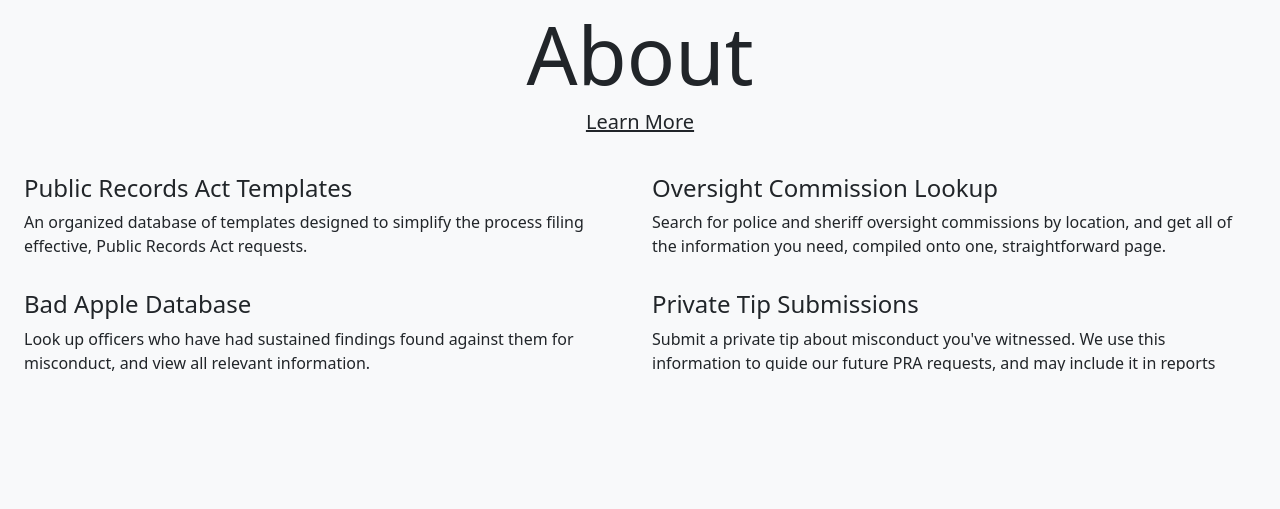
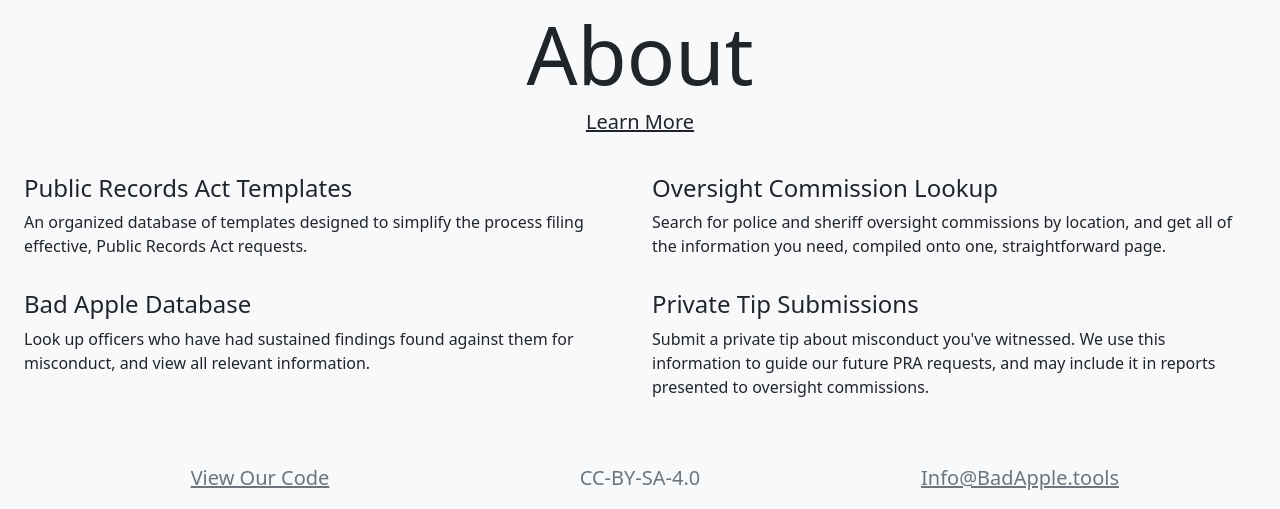
Before and after one commit to P5vc/bad-apple-backend, a Django app: page / in a window 1280 px wide. Shown: the part 900-1409 px from the top of the page. Before the commit the page ends 1271 px from the top, so only its background shows below. Run offline with Django 3.2, Linux system fonts and the light colour scheme; data comes from the database, SQL or seed files in the repository; parts of the project's set-up code (start-up, migrations or seed data) failed here and were passed over; some libraries are stand-ins or nearby versions.

Commit message:
Added footer

```diff
--- a/BadApple/mainSite/templates/base.html
+++ b/BadApple/mainSite/templates/base.html
@@ -47,6 +47,19 @@
         </nav>
         {% block content %}
         {% endblock %}
+        <div class="container mb-3 mt-5">
+            <div class="row">
+                <div class="col-4 text-center">
+                    <p class="fs-5 linkThin mb-0 text-secondary"><a href="https://GitHub.com/P5vc" class="text-reset">{% translate 'View Our Code' %}</a></p>
+                </div>
+                <div class="col-4 text-center">
+                    <p class="fs-5 mb-0 text-secondary">CC-BY-SA-4.0</p>
+                </div>
+                <div class="col-4 text-center">
+                    <p class="fs-5 linkThin mb-0 text-secondary"><a href="mailto:info@badapple.tools" class="text-reset">Info@BadApple.tools</a></p>
+                </div>
+            </div>
+        </div>
         <script src="{% static 'js/bootstrap.bundle.min.js' %}"></script>
         {% block customJS %}
         {% endblock %}
--- a/BadApple/mainSite/templates/commission.html
+++ b/BadApple/mainSite/templates/commission.html
@@ -16,7 +16,7 @@
 
 
 {% block content %}
-        <div class="align-content-center align-items-center bg-dark container d-flex flex-wrap h-100 justify-content-center min-vh-100 min-vw-100 w-100">
+        <div class="align-content-center align-items-center container d-flex flex-wrap h-100 justify-content-center min-vh-100 min-vw-100 w-100">
             <div class="container maxWidthReduced mb-4 mt-4">
                 <div class="bg-dark card h-100">
                     <img class="smaller-card-image-top" src="{% static image %}">
--- a/BadApple/mainSite/templates/home.html
+++ b/BadApple/mainSite/templates/home.html
@@ -43,7 +43,7 @@
                 </div>
             </div>
         </div>
-        <div class="align-content-center align-items-center bg-light container d-flex flex-wrap h-100 justify-content-center min-vw-100 pb-5 text-dark w-100">
+        <div class="align-content-center align-items-center bg-light container d-flex flex-wrap h-100 justify-content-center min-vw-100 text-dark w-100">
             <div class="justify-content-center row text-center w-100">
                 <div class="col-12">
                     <h1 class="display-1">{% translate 'About' %}</h1>
```
